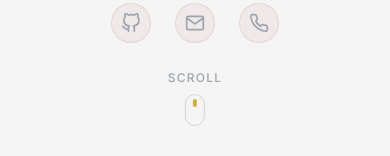
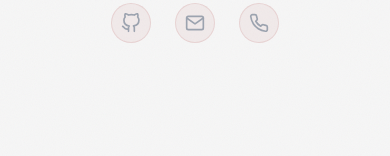
Before and after one commit to adityanarayan679/Portfolio, a React (Vite) app: page / in a window 390 px wide. Shown: the part 686-842 px from the top of the page. Built offline with nearby package versions, Linux system fonts and the light colour scheme.

Commit message:
Fix scroll indicator overlapping social icons on mobile — switch to relative flow

```diff
--- a/src/components/Hero.jsx
+++ b/src/components/Hero.jsx
@@ -203,7 +203,7 @@ export default function Hero() {
       </div>
 
       <motion.div
-        className="absolute bottom-8 left-1/2 -translate-x-1/2 flex flex-col items-center gap-2 text-gray-400"
+        className="relative lg:absolute lg:bottom-8 left-1/2 -translate-x-1/2 flex flex-col items-center gap-2 text-gray-400 mt-12 lg:mt-0"
         initial={{ opacity: 0 }}
         animate={{ opacity: 1 }}
         transition={{ delay: 1.5, duration: 0.6 }}
```
